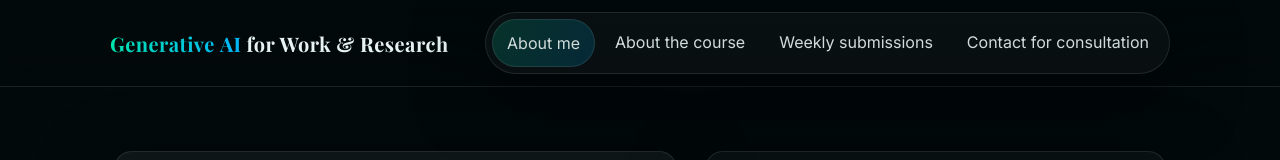
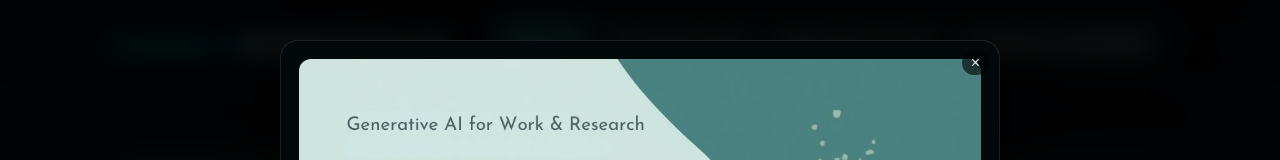
Before and after one commit to jduering/GRAPH, a plain HTML site: page index.html in a window 1280 px wide. Shown: the top 160 px of the page. Drawn offline with nearby package versions, Linux system fonts and the light colour scheme; grey boxes are pictures that could not be loaded.

Commit message:
Update index.html

```diff
--- a/index.html
+++ b/index.html
@@ -111,6 +111,64 @@
 
     /* Footer */
     footer{padding:28px 20px; border-top:1px solid var(--border); color:var(--muted)}
+
+    /* Popup flyer */
+    .popup-backdrop{
+      position:fixed;
+      inset:0;
+      display:flex;
+      align-items:center;
+      justify-content:center;
+      background:rgba(0,0,0,.7);
+      backdrop-filter:blur(12px);
+      z-index:999;
+      opacity:0;
+      pointer-events:none;
+      transition:opacity .25s ease;
+    }
+    .popup-backdrop.active{
+      opacity:1;
+      pointer-events:auto;
+    }
+    .popup-modal{
+      background:rgba(2,9,11,.96);
+      border-radius:var(--radius);
+      border:1px solid var(--border);
+      box-shadow:var(--shadow);
+      padding:18px 18px 16px;
+      max-width:min(90vw,720px);
+      max-height:90vh;
+      overflow:auto;
+      position:relative;
+    }
+    .popup-modal img{
+      display:block;
+      max-width:100%;
+      height:auto;
+      border-radius:12px;
+    }
+    .popup-close{
+      position:absolute;
+      top:10px;
+      right:10px;
+      border:none;
+      border-radius:999px;
+      padding:4px 9px;
+      background:rgba(0,0,0,.6);
+      color:var(--ink);
+      cursor:pointer;
+      font-size:16px;
+      line-height:1;
+    }
+    .popup-close:hover{
+      background:rgba(0,0,0,.85);
+    }
+    .popup-note{
+      margin-top:8px;
+      font-size:12px;
+      color:var(--muted);
+      text-align:right;
+    }
 
     /* Responsive */
     @media (max-width: 880px){
@@ -330,6 +388,15 @@
     </div>
   </footer>
 
+  <!-- Flyer popup -->
+  <div id="flyer-popup" class="popup-backdrop" aria-hidden="true" role="dialog" aria-modal="true" aria-label="AI Portfolio Showcase Flyer">
+    <div class="popup-modal">
+      <button class="popup-close" id="flyer-popup-close" aria-label="Close flyer">×</button>
+      <img src="https://github.com/jduering/GRAPH/blob/main/GENERATIVE%20AI%20WORK%20RESEARCH%20&amp;%20NOST.STEWE-%20WOI%20ACJINS!004%20AI%20Portfolio%20Showcase%20Day.png?raw=true" alt="AI Portfolio Showcase Day Flyer">
+      <div class="popup-note">Click outside the flyer or press × to close.</div>
+    </div>
+  </div>
+
   <script>
     document.addEventListener('DOMContentLoaded', () => {
       // Active menu link on scroll
@@ -359,6 +426,33 @@
       const yearEl = document.getElementById('year');
       if (yearEl) yearEl.textContent = new Date().getFullYear();
 
+      // Flyer popup logic
+      const flyerPopup = document.getElementById('flyer-popup');
+      const flyerClose = document.getElementById('flyer-popup-close');
+
+      if (flyerPopup) {
+        // show popup shortly after load
+        setTimeout(() => {
+          flyerPopup.classList.add('active');
+          flyerPopup.setAttribute('aria-hidden', 'false');
+        }, 800);
+
+        // close when clicking backdrop
+        flyerPopup.addEventListener('click', (e) => {
+          if (e.target === flyerPopup) {
+            flyerPopup.classList.remove('active');
+            flyerPopup.setAttribute('aria-hidden', 'true');
+          }
+        });
+      }
+
+      if (flyerClose && flyerPopup) {
+        flyerClose.addEventListener('click', () => {
+          flyerPopup.classList.remove('active');
+          flyerPopup.setAttribute('aria-hidden', 'true');
+        });
+      }
+
       // Lightweight tests
       console.assert(!!yearEl, 'Footer year element should exist');
       console.assert(Object.values(links).every(Boolean), 'Nav links should exist');
```
